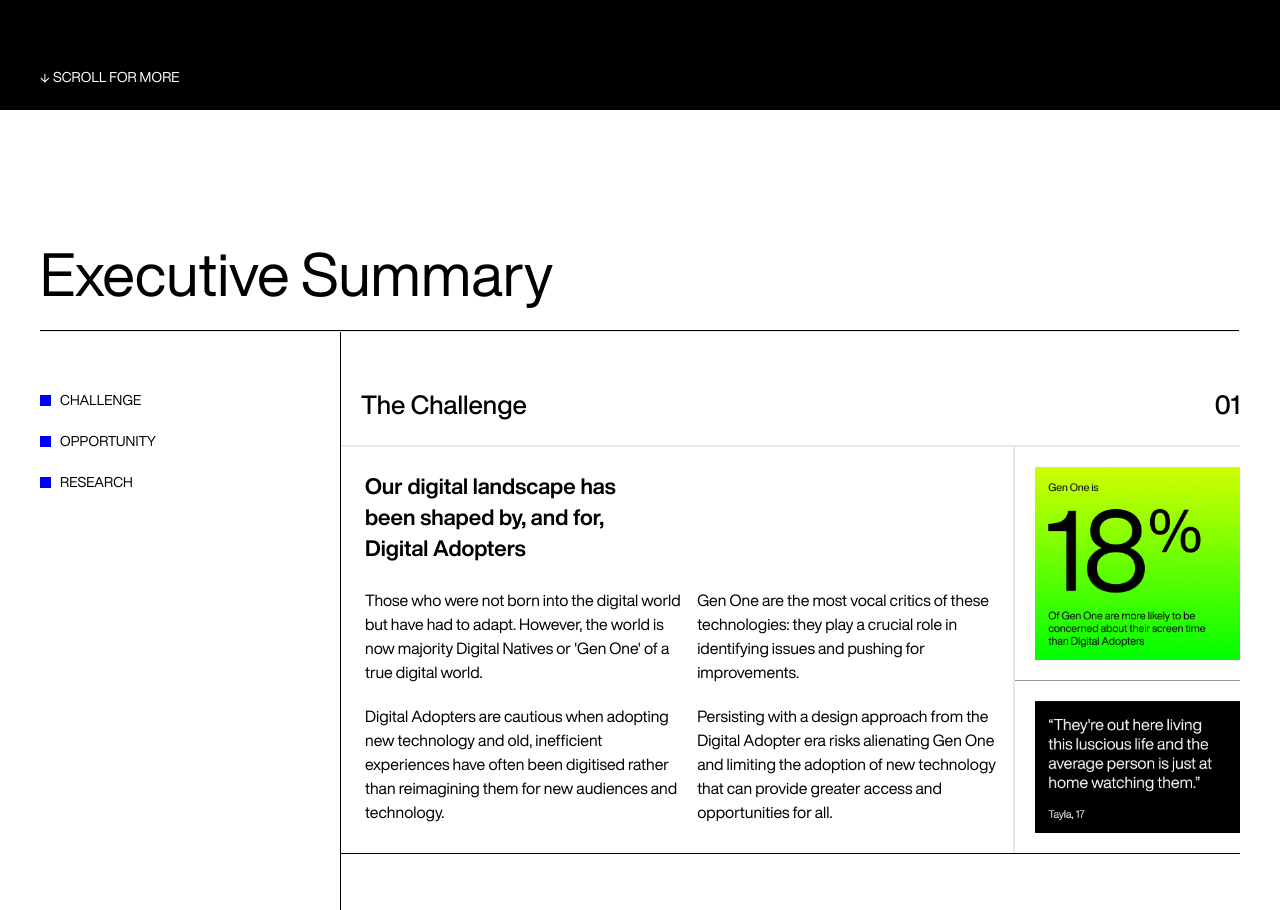
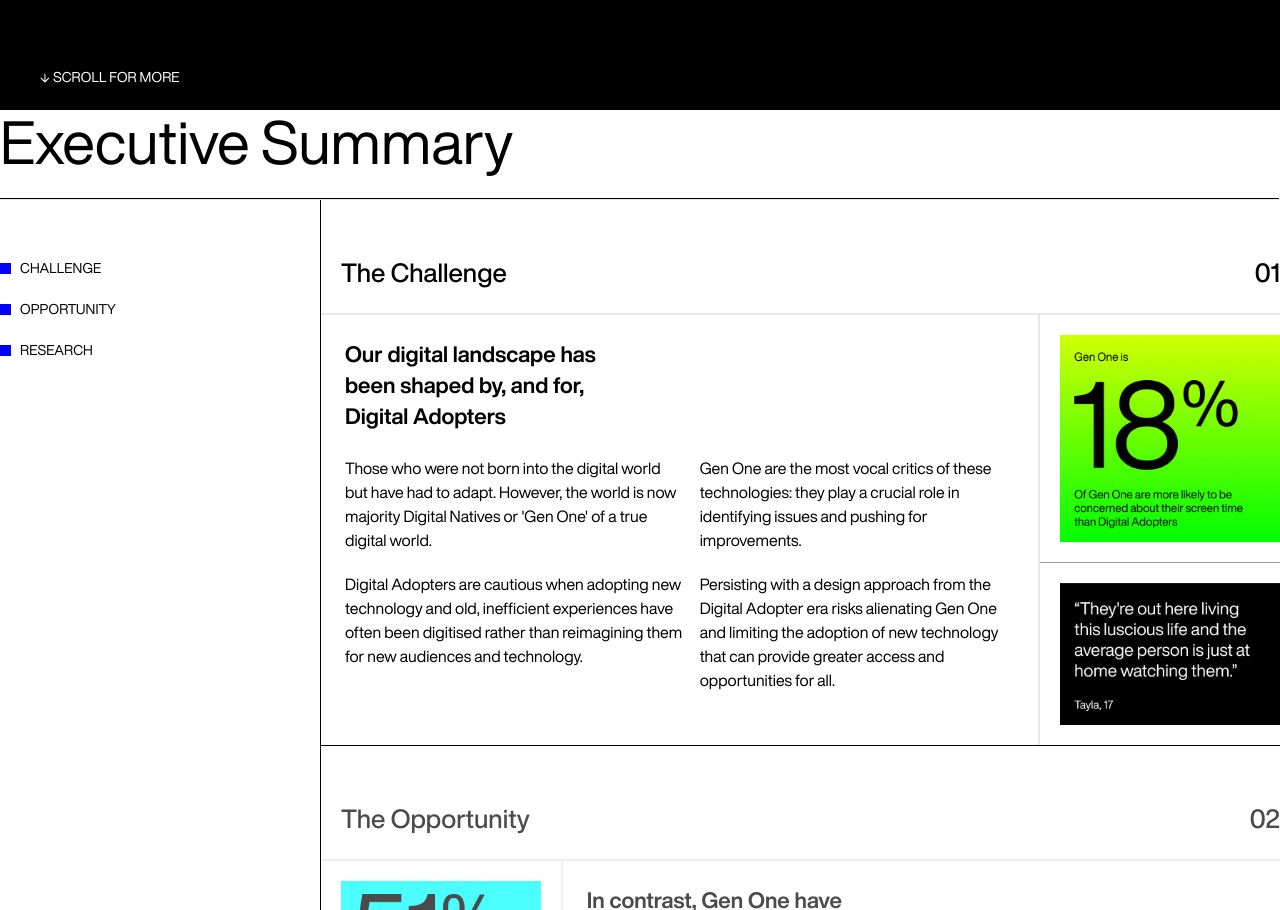
Before and after one commit to RGADigital/digital-natives, a Next.js app: page /executive-summary in a window 1280 px wide. Shown: the part 1420-2330 px from the top of the page. Built offline with nearby package versions, Linux system fonts and the light colour scheme.

Commit message:
ref[executive-summary][file-name]: rename file name

```diff
--- a/src/components/organisms/executiveSummary/Body.tsx
+++ b/src/components/organisms/executiveSummary/Body.tsx
@@ -7,10 +7,9 @@ import { Title } from '@mantine/core'
 
 import cn from '@/utils/cn'
 
-import MicroDetail from '@/components/atoms/microDetail/MicroDetail'
-import { SectionTemplate } from '@/components/templates'
+import MicroDetail from '@/atoms/microDetail/MicroDetail'
 import TwoColumnStat from '@/organisms/twoColumnStat/TwoColumnStat'
-import { type ITwoColumnStat, TWO_COLUMN_STAT } from '@/templates/twoColumnStat'
+import { type ITwoColumnStat, TWO_COLUMN_STAT } from '@/templates/twoColumnStatText'
 
 import { LANG, NAVIGATION_HEADER } from './Body.constant'
 
@@ -39,7 +38,7 @@ export default function Body({ isMobile = false }: Readonly<Props>) {
   }
 
   return (
-    <SectionTemplate mode="light" className="pt-[95px] lg:pt-[132px]">
+    <>
       <div
         className={cn('dp-section', 'sticky top-[95px] grid w-full grid-cols-12  bg-white z-[31]', {
           'top-[80px]': isMobile,
@@ -125,6 +124,6 @@ export default function Body({ isMobile = false }: Readonly<Props>) {
         </div>
       </div>
       {/* END: content */}
-    </SectionTemplate>
+    </>
   )
 }
--- a/src/components/organisms/twoColumnStat/TwoColumnStat.tsx
+++ b/src/components/organisms/twoColumnStat/TwoColumnStat.tsx
@@ -2,7 +2,7 @@ import { Title } from '@mantine/core'
 
 import cn from '@/utils/cn'
 
-import { type ITwoColumnStat, TWO_COLUMN_STAT, TwoColumnStatTemplate } from '@/templates/twoColumnStat'
+import { type ITwoColumnStat, TWO_COLUMN_STAT, TwoColumnStatTemplate } from '@/templates/twoColumnStatText'
 
 interface Props {
   type: ITwoColumnStat
--- a/src/components/templates/twoColumnStat/index.ts
+++ /dev/null
@@ -1,2 +0,0 @@
-export { default as TwoColumnStatTemplate } from './TwoColumnStat'
-export * from './TwoColumnStat.type'
--- a/src/components/templates/twoColumnStat/TwoColumnStat.tsx
+++ b/src/components/templates/twoColumnStatText/TwoColumnStatText.tsx
@@ -1,6 +1,6 @@
 import cn from '@/utils/cn'
 
-import { type ITwoColumnStat, TWO_COLUMN_STAT } from './TwoColumnStat.type'
+import { type ITwoColumnStat, TWO_COLUMN_STAT } from './TwoColumnStatText.type'
 
 interface Props {
   type?: ITwoColumnStat
--- /dev/null
+++ b/src/components/templates/twoColumnStatText/index.ts
@@ -0,0 +1,2 @@
+export { default as TwoColumnStatTemplate } from './TwoColumnStatText'
+export * from './TwoColumnStatText.type'
```
Also changed, not shown: src/components/templates/twoColumnStatText/TwoColumnStatText.type.ts (renamed from src/components/templates/twoColumnStat/TwoColumnStat.type.ts).
